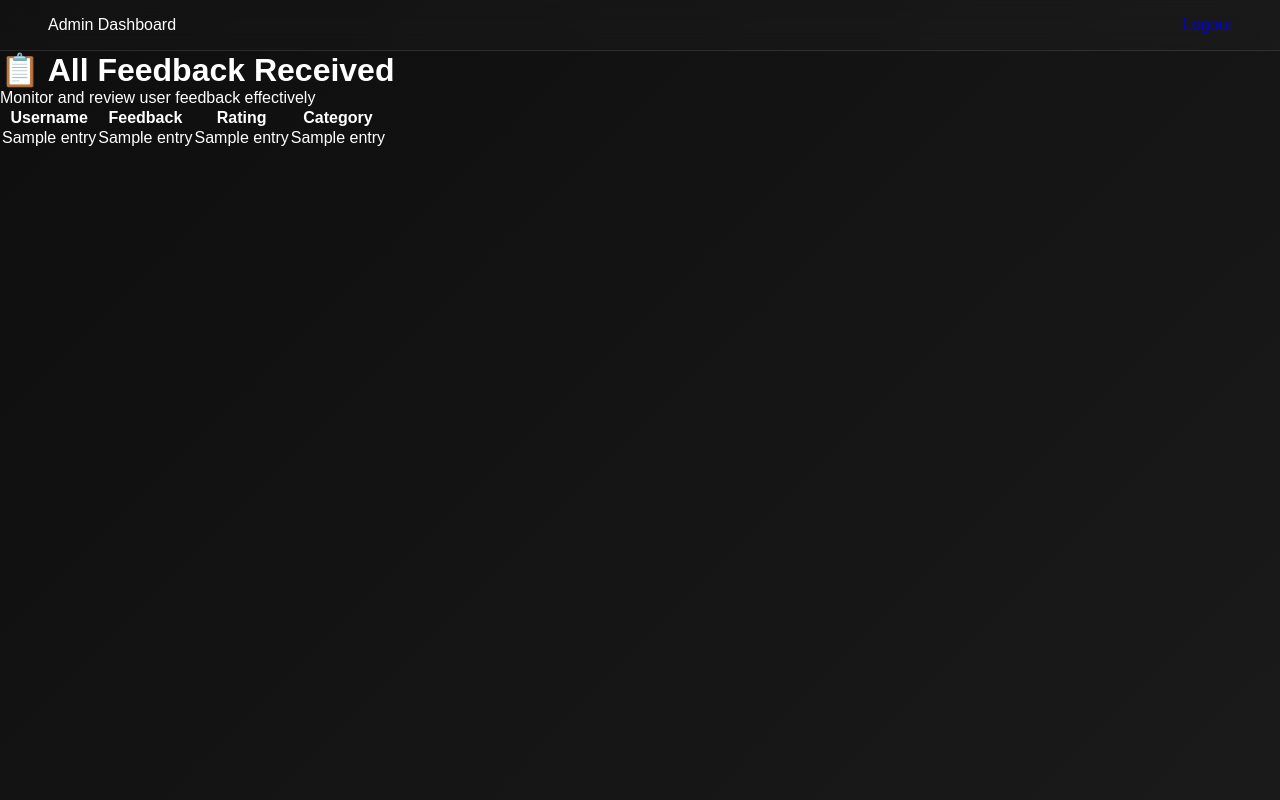
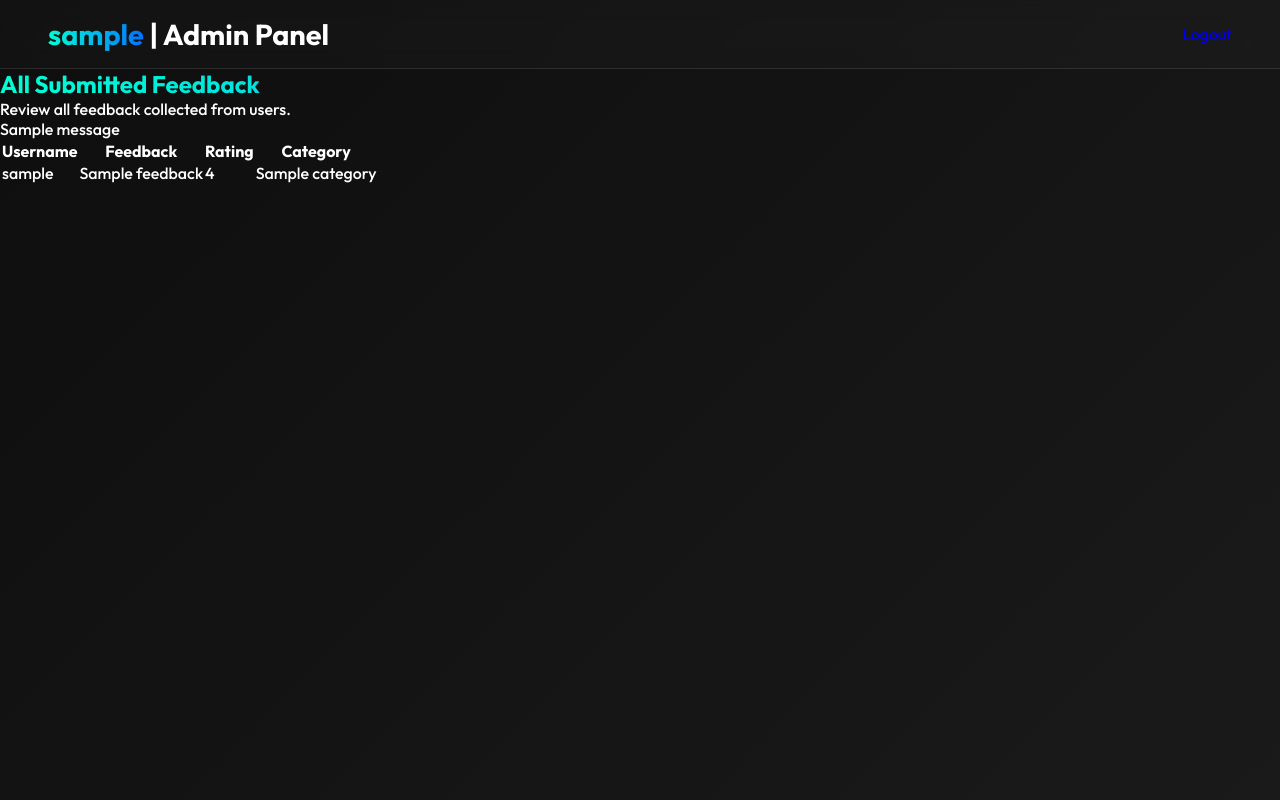
Before and after one commit to buildwithjanhavi/Website-Feedback-Collector-with-Admin-Dashboard, a Flask app: template templates/admin_dashboard.html in a window 1280 px wide. Run offline with Flask 2, Linux system fonts and the light colour scheme; a user stored in the database is signed in; tables that the repository leaves empty hold one stand-in row (values such as "Sample post"); the template is opened without the code that fills it: most values are stand-ins (such as "Sample title", 1, 10 or a date in 2020); one stand-in notice (Sample message) is shown.

Commit message:
Update admin_dashboard.html

```diff
--- a/templates/admin_dashboard.html
+++ b/templates/admin_dashboard.html
@@ -1,21 +1,32 @@
 <!DOCTYPE html>
 <html lang="en">
 <head>
-  <meta charset="UTF-8">
+  <meta charset="UTF-8" />
+  <meta name="viewport" content="width=device-width, initial-scale=1.0"/>
   <title>Admin Dashboard | Feedback Collector</title>
-  <meta name="viewport" content="width=device-width, initial-scale=1.0"/>
   <link rel="stylesheet" href="{{ url_for('static', filename='style.css') }}">
+  <link href="https://fonts.googleapis.com/css2?family=Outfit:wght@300;500;700&display=swap" rel="stylesheet">
 </head>
-<body>
+<body class="dashboard-page">
 
   <nav class="navbar">
-    <div class="logo">Admin Dashboard</div>
-    <div><a href="{{ url_for('logout') }}" class="logout-link">Logout</a></div>
+    <h1 class="brand"><span>{{ session['username'] }}</span> | Admin Panel</h1>
+    <a href="{{ url_for('logout') }}" class="logout-link">Logout</a>
   </nav>
 
   <div class="dashboard-container">
-    <h1 class="dashboard-heading">📋 All Feedback Received</h1>
-    <p class="dashboard-subheading">Monitor and review user feedback effectively</p>
+    <h2 class="gradient-text">All Submitted Feedback</h2>
+    <p class="subtext">Review all feedback collected from users.</p>
+
+    {% with messages = get_flashed_messages() %}
+      {% if messages %}
+        <div class="flash-message">
+          {% for message in messages %}
+            <p>{{ message }}</p>
+          {% endfor %}
+        </div>
+      {% endif %}
+    {% endwith %}
 
     {% if feedback %}
     <div class="table-container">
@@ -31,17 +42,17 @@
         <tbody>
           {% for entry in feedback %}
           <tr>
-            <td>{{ entry[1] }}</td>
-            <td>{{ entry[2] }}</td>
-            <td>{{ entry[3] }}</td>
-            <td>{{ entry[4] }}</td>
+            <td>{{ entry['username'] }}</td>
+            <td>{{ entry['feedback'] }}</td>
+            <td>{{ entry['rating'] }}</td>
+            <td>{{ entry['category'] }}</td>
           </tr>
           {% endfor %}
         </tbody>
       </table>
     </div>
     {% else %}
-      <p style="margin-top: 2rem; text-align: center;">No feedback submitted yet.</p>
+      <p style="text-align: center; margin-top: 2rem;">No feedback submitted yet.</p>
     {% endif %}
   </div>
 
```
